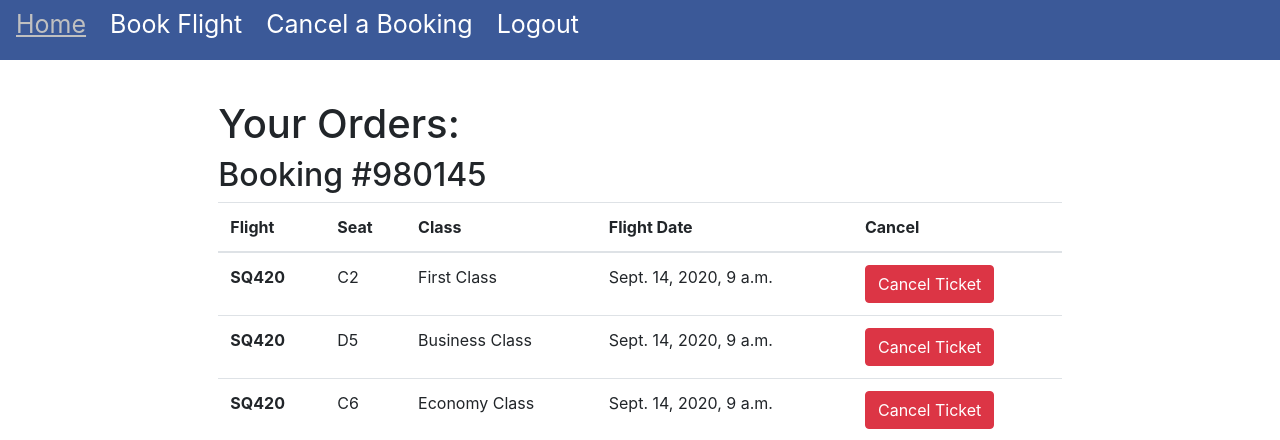
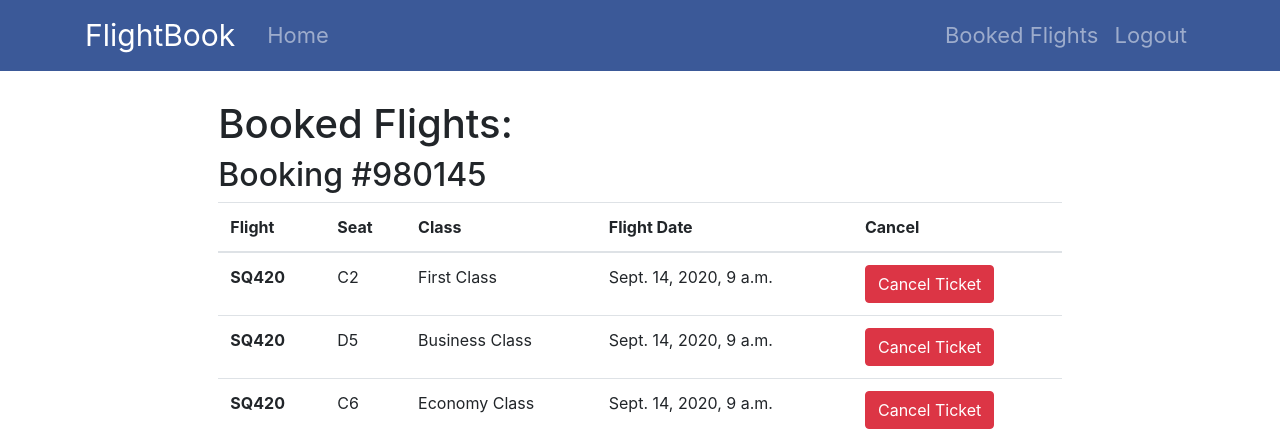
Before and after one commit to Sprinklepope/CSC312GroupProject, a Django app: page /cancellation/ticketlist/ in a window 1280 px wide. Shown: the top 440 px of the page. Run offline with Django 3.2, Linux system fonts and the light colour scheme; a user stored in the database is signed in; data comes from the database, SQL or seed files in the repository; some libraries are stand-ins or nearby versions.

Commit message:
Updated Style

```diff
--- a/booking/views.py
+++ b/booking/views.py
@@ -50,6 +50,7 @@ def seatselect(request, flight):
                 ids.append(ticket.id)
             # Loading data into session for next views
             request.session['ids'] = ids
+            request.session['NoOfSeats'] = len(ids)
             request.session['order'] = booking
             request.session['classes'] = classesNo
             return redirect('booking-info', pk=ids[0])
@@ -125,7 +126,7 @@ def payment(request, booking):
         if form.is_valid():
             # Decrementing number of available seats for flight
             flight = Flight.objects.get(flightNo=request.session['flight'])
-            flight.seatsAvailable = flight.seatsAvailable - 1
+            flight.seatsAvailable = flight.seatsAvailable - request.session['NoOfSeats']
             flight.save()
             return HttpResponseRedirect(reverse('booking-confirm' ,kwargs={'booking': request.session['order']}))
     else:
--- a/cancellation/templates/cancellation/ticket_history_list.html
+++ b/cancellation/templates/cancellation/ticket_history_list.html
@@ -1,6 +1,6 @@
 {% extends "main/base.html" %}
 {% block content %}
-    <h1>Your Orders:</h1>
+    <h1>Booked Flights:</h1>
     {% if orders|length == 0 %}
     <h2>You have no up and coming bookings.</h2>
     {% endif %}
--- a/management/templates/management/management_list.html
+++ b/management/templates/management/management_list.html
@@ -30,7 +30,7 @@
 
         </tbody>
     </table>
-    <td><a href="/downloadinfo"><button type="button" class="btn btn-success">Download as CSV</button></a></td>
+    <td><a href="{% url 'downloadinfo' %}"><button type="button" class="btn btn-success">Download as CSV</button></a></td>
     {% else %}
         <h1>You do not have the required credentials to view this page</h1>
     {% endif%}
--- a/members/templates/main/base.html
+++ b/members/templates/main/base.html
@@ -3,31 +3,9 @@
 <html>
 <head>
 	<style type="text/css">
-		.sidenav {
-			height:60px;
-			width:100%;
-			position: fixed;
-			z-index:1;
-			top:0;
-			left:0;
+		.navbar {
 			background-color:#3B5998;
-			overflow-x: hidden;
-			padding-top: 0px;
-
-
-		}
-
-		.sidenav a {
-			padding:6px 8px 6px 16px;
-			text-decoration: none;
-			font-size:25px;
-			color: #FFFFFF;
-			display:block;
-			float: left;
-		}
-
-		.sidenav a:hover{
-			color:#c0c0c0;
+			font-size: 22px !important;
 		}
 
 		.main{
@@ -47,18 +25,31 @@
 </head>
 
 <body>
-	<div class="sidenav">
-		<a href="/">Home</a>
-		<a href="{% url 'booking-flight' %}">Book Flight</a>
-        {% if user.is_authenticated %}
-		<a href="{% url 'cancellation-list' %}">Cancel a Booking</a>
-		<a href="/logout">Logout</a>
-        {% else %}
-		<a href="/login">Login</a>
-		<a href="/register">Sign Up</a>
-        {% endif %}
-
-	</div>
+	<header class="site-header">
+		<nav class="navbar navbar-expand-md navbar-dark bg-steel fixed-top">
+		  <div class="container">
+			<a class="navbar-brand mr-4" style="font-size: 30px !important" href="{% url 'index' %}">FlightBook</a>
+			<button class="navbar-toggler" type="button" data-toggle="collapse" data-target="#navbarToggle" aria-controls="navbarToggle" aria-expanded="false" aria-label="Toggle navigation">
+			<span class="navbar-toggler-icon"></span>
+			</button>
+			<div class="collapse navbar-collapse" id="navbarToggle">
+			  <div class="navbar-nav mr-auto">
+				<a class="nav-item nav-link" href="{% url 'index' %}">Home</a>
+			  </div>
+			  <!-- Navbar Right Side -->
+			  <div class="navbar-nav">
+				{% if user.is_authenticated %}
+				  <a class="nav-item nav-link" href="{% url 'cancellation-list' %}">Booked Flights</a>
+				  <a class="nav-item nav-link" href="/logout">Logout</a>
+				{% else %}
+				  <a class="nav-item nav-link" href="/login">Login</a>
+				  <a class="nav-item nav-link" href="/register">Register</a>
+				{% endif %}
+			  </div>
+			</div>
+		  </div>
+		</nav>
+	  </header>
 
 	<div id="content" name="content" class="main">
 		<div class="row justify-content-center">
```
Also changed, not shown: members/templates/home/home.html (+21 -10 lines).
